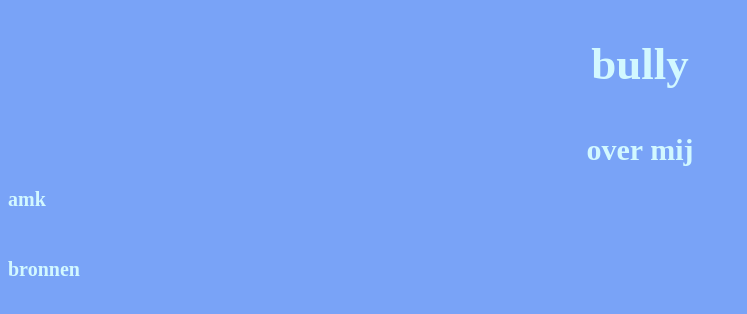
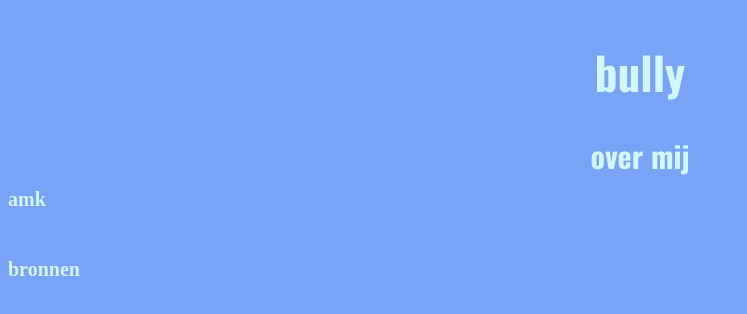
Before and after one commit to ISW-Hoogeland/webdesign-2526-yas831, a plain HTML site: page index.html in a window 1280 px wide. Shown: the whole page, without its empty margins (0-747 px from the left). Drawn offline with nearby package versions, Linux system fonts and the light colour scheme.

Commit message:
lettertypes

```diff
--- a/index.html
+++ b/index.html
@@ -6,6 +6,10 @@
   <meta name="viewport" content="width=device-width">
   <title>Yassine website</title>
   <link href="style.css" rel="stylesheet" type="text/css" />
+
+  <link rel="preconnect" href="https://fonts.googleapis.com">
+<link rel="preconnect" href="https://fonts.gstatic.com" crossorigin>
+<link href="https://fonts.googleapis.com/css2?family=Oswald:wght@200..700&display=swap" rel="stylesheet">
 </head>
 
 <body>
--- a/style.css
+++ b/style.css
@@ -70,12 +70,14 @@ h1{
    text-align: center;
    color: var(--color4);
    font-size: 45px;
+   font-family: "Oswald", sans-serif;
 }
 
 h2{
    text-align: center;
    color: var(--color4);
    font-size: 30px;
+   font-family: "Oswald",sans-serif;
 }
 
 h3{
```
